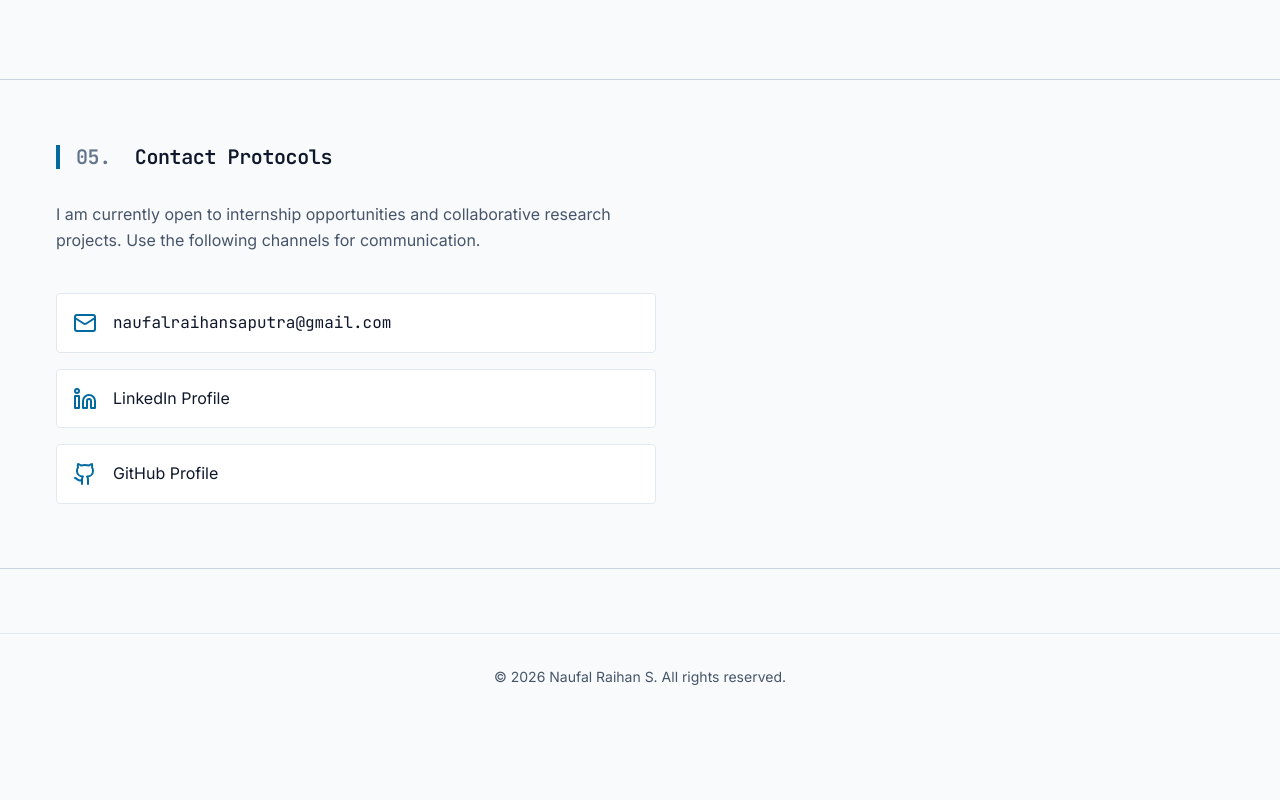
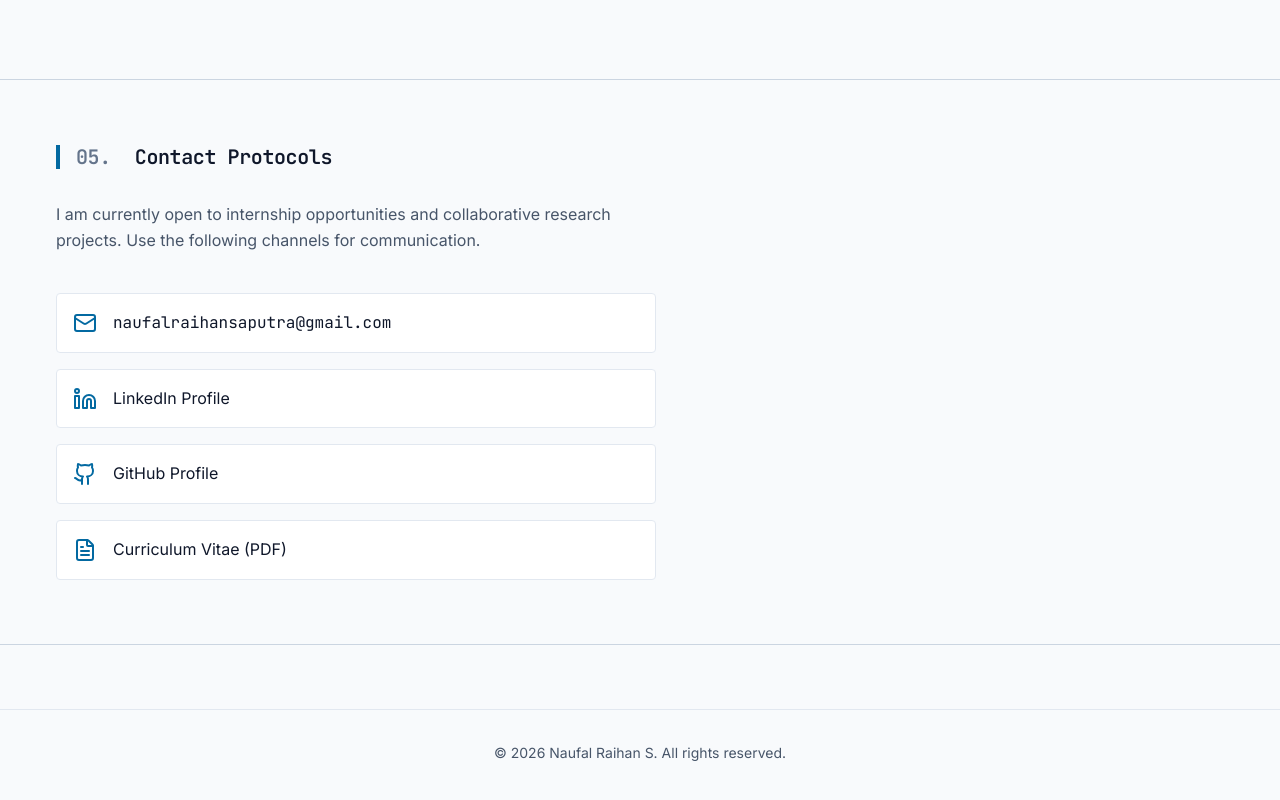
Before and after one commit to naufalraihans/portofolio-naufal, a Next.js app: page / in a window 1280 px wide. Shown: the part 4276-5076 px from the top of the page. Before the commit the page ends 5012 px from the top, so only its background shows below. Built offline with nearby package versions, Linux system fonts and the light colour scheme.

Commit message:
masukin si CV

```diff
--- a/src/components/sections/Contact.tsx
+++ b/src/components/sections/Contact.tsx
@@ -1,5 +1,5 @@
 import Section from '../ui/Section';
-import { Mail, Linkedin, Github } from 'lucide-react';
+import { Mail, Linkedin, Github, FileText } from 'lucide-react';
 import Link from 'next/link';
 import Reveal from '../ui/Reveal';
 
@@ -40,6 +40,15 @@ export default function Contact() {
                             <Github className="text-accent" />
                             <span style={{ color: 'var(--text-primary)' }}>GitHub Profile</span>
                         </Link>
+
+                        <Link href="/images/CV.pdf" target="_blank" rel="noopener noreferrer" download style={{
+                            display: 'flex', alignItems: 'center', gap: '1rem',
+                            padding: '1rem', background: 'var(--bg-secondary)',
+                            border: '1px solid var(--border-primary)', borderRadius: 'var(--radius-md)'
+                        }}>
+                            <FileText className="text-accent" />
+                            <span style={{ color: 'var(--text-primary)' }}>Curriculum Vitae (PDF)</span>
+                        </Link>
                     </div>
                 </div>
             </Reveal>
```
Also changed, not shown: 1 other file (tests, documents, lock files or other folders).
